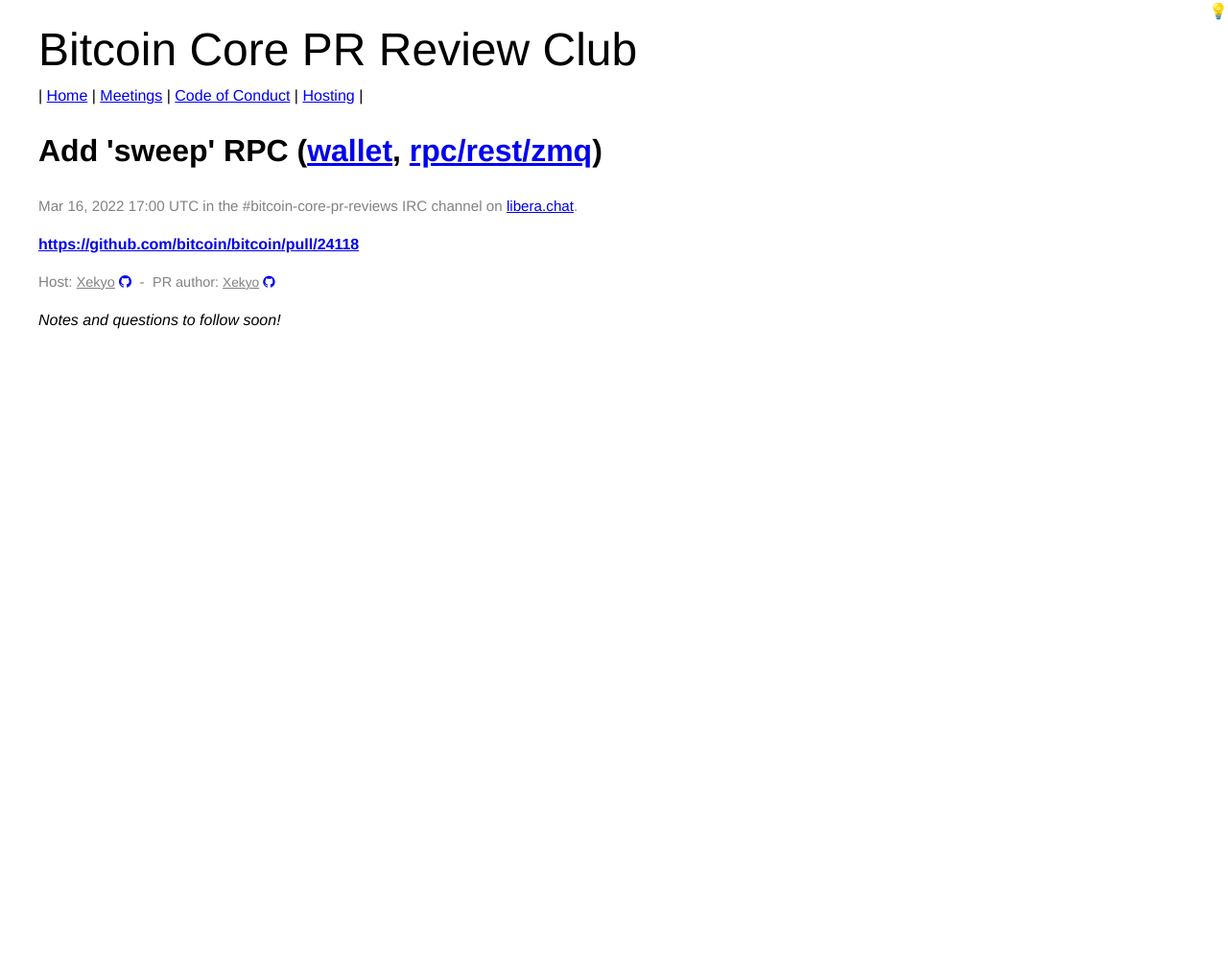
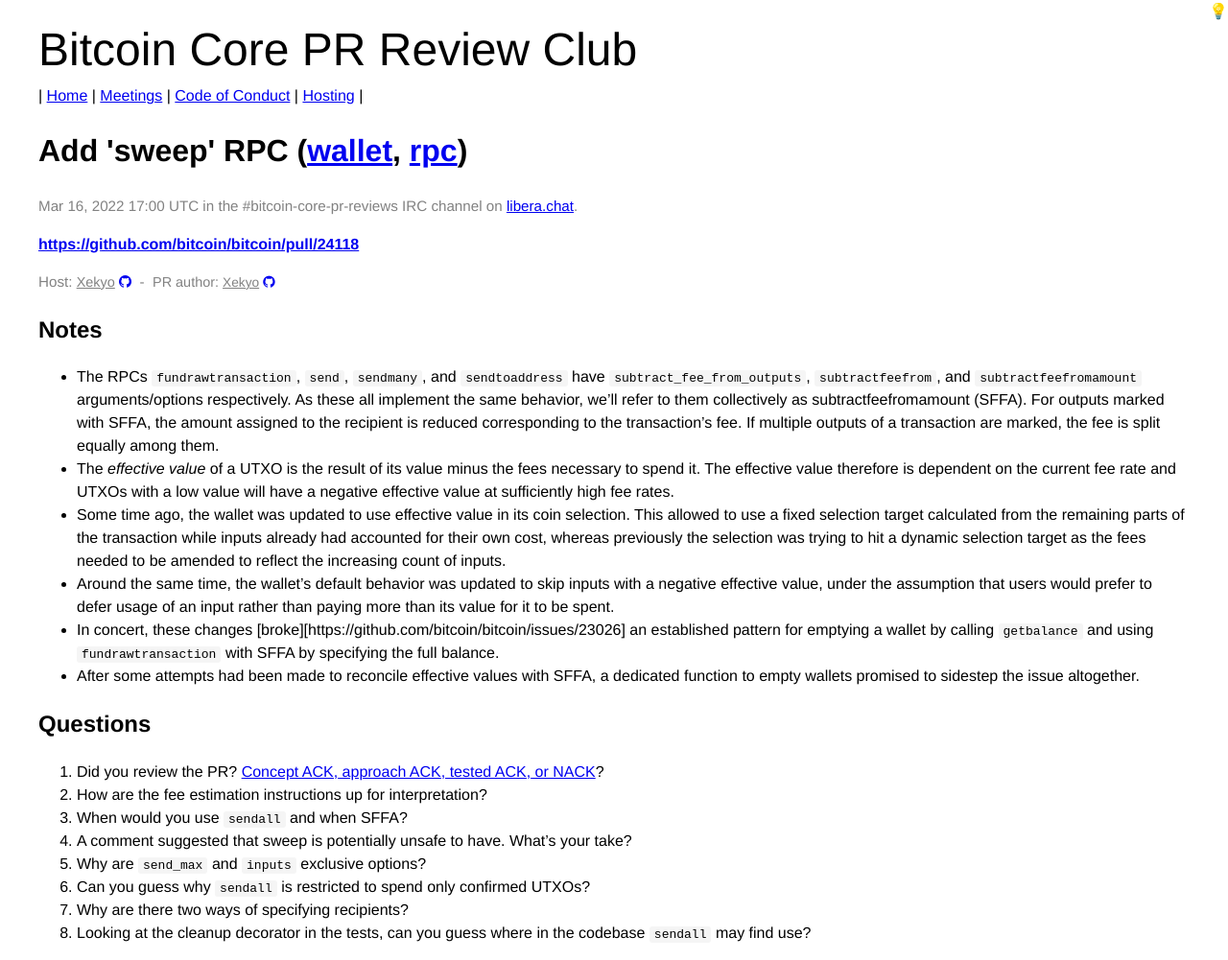
Before and after one commit to bitcoin-core-review-club/website, a Jekyll site: the page built from _posts/2022-03-16-#24118.md, in a window 1280 px wide. Shown: the whole page at 96% size. Built offline with Jekyll 4.4.1, drawn with Linux system fonts in a browser that asks for light colours; before the commit the page ends 916 px from its top, so only the background shows below that.

Commit message:
Add notes and questions for n24118

```diff
--- a/_posts/2022-03-16-#24118.md
+++ b/_posts/2022-03-16-#24118.md
@@ -4,21 +4,56 @@
 title: "Add 'sweep' RPC"
 pr: 24118
 authors: [Xekyo]
-components: ["wallet", "rpc/rest/zmq"]
+components: ["wallet", "rpc"]
 host: Xekyo
 status: upcoming
 commit:
 ---
 
-_Notes and questions to follow soon!_
-
-<!-- TODO: Before meeting, add notes and questions
 ## Notes
 
+- The RPCs `fundrawtransaction`, `send`, `sendmany`, and `sendtoaddress` have
+  `subtract_fee_from_outputs`, `subtractfeefrom`, and `subtractfeefromamount`
+  arguments/options respectively. As these all implement the same behavior,
+  we'll refer to them collectively as subtractfeefromamount (SFFA). For outputs
+  marked with SFFA, the amount assigned to the recipient is reduced
+  corresponding to the transaction's fee. If multiple outputs of a transaction
+  are marked, the fee is split equally among them.
+- The _effective value_ of a UTXO is the result of its value minus the fees
+  necessary to spend it. The effective value therefore is dependent on the
+  current fee rate and UTXOs with a low value will have a negative effective
+  value at sufficiently high fee rates.
+- Some time ago, the wallet was updated to use effective value in its coin
+  selection. This allowed to use a fixed selection target calculated from the
+  remaining parts of the transaction while inputs already had accounted for
+  their own cost, whereas previously the selection was trying to hit a dynamic
+  selection target as the fees needed to be amended to reflect the increasing
+  count of inputs.
+- Around the same time, the wallet's default behavior was updated to skip
+  inputs with a negative effective value, under the assumption that users would
+  prefer to defer usage of an input rather than paying more than its value for
+  it to be spent.
+- In concert, these changes
+  [broke][https://github.com/bitcoin/bitcoin/issues/23026] an established
+  pattern for emptying a wallet by calling `getbalance` and using
+  `fundrawtransaction` with SFFA by specifying the full balance.
+- After some attempts had been made to reconcile effective values with SFFA, a
+  dedicated function to empty wallets promised to sidestep the issue
+  altogether.
+
+
 ## Questions
-1. Did you review the PR? [Concept ACK, approach ACK, tested ACK, or NACK](https://github.com/bitcoin/bitcoin/blob/master/CONTRIBUTING.md#peer-review)?
--->
-
+1. Did you review the PR? [Concept ACK, approach ACK, tested ACK, or
+   NACK](https://github.com/bitcoin/bitcoin/blob/master/CONTRIBUTING.md#peer-review)?
+1. How are the fee estimation instructions up for interpretation?
+1. When would you use `sendall` and when SFFA?
+1. A comment suggested that sweep is potentially unsafe to have. What's your
+   take?
+1. Why are `send_max` and `inputs` exclusive options?
+1. Can you guess why `sendall` is restricted to spend only confirmed UTXOs?
+1. Why are there two ways of specifying recipients?
+1. Looking at the cleanup decorator in the tests, can you guess where in the
+   codebase `sendall` may find use?
 
 <!-- TODO: After meeting, uncomment and add meeting log between the irc tags
 ## Meeting Log
```
